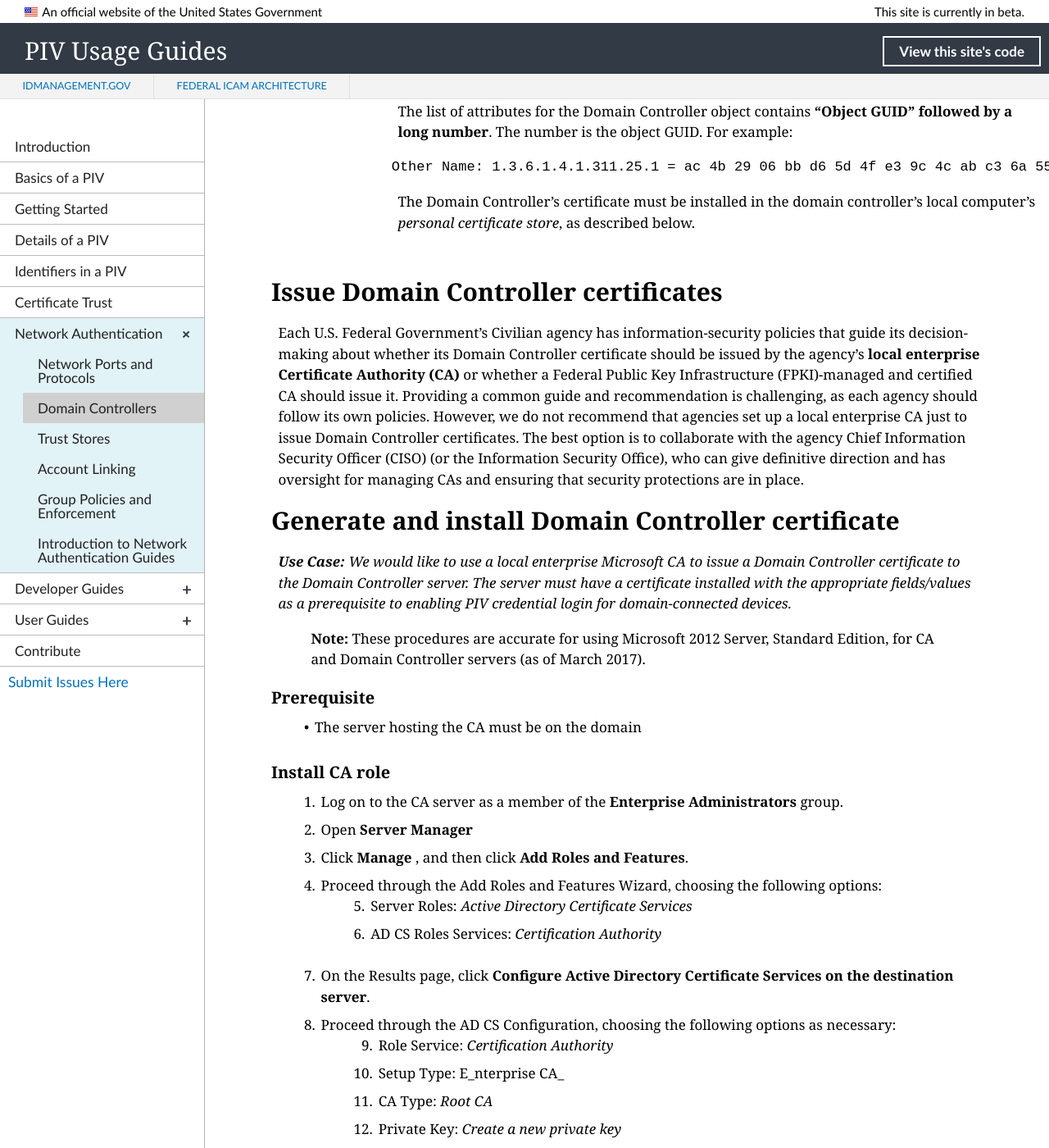
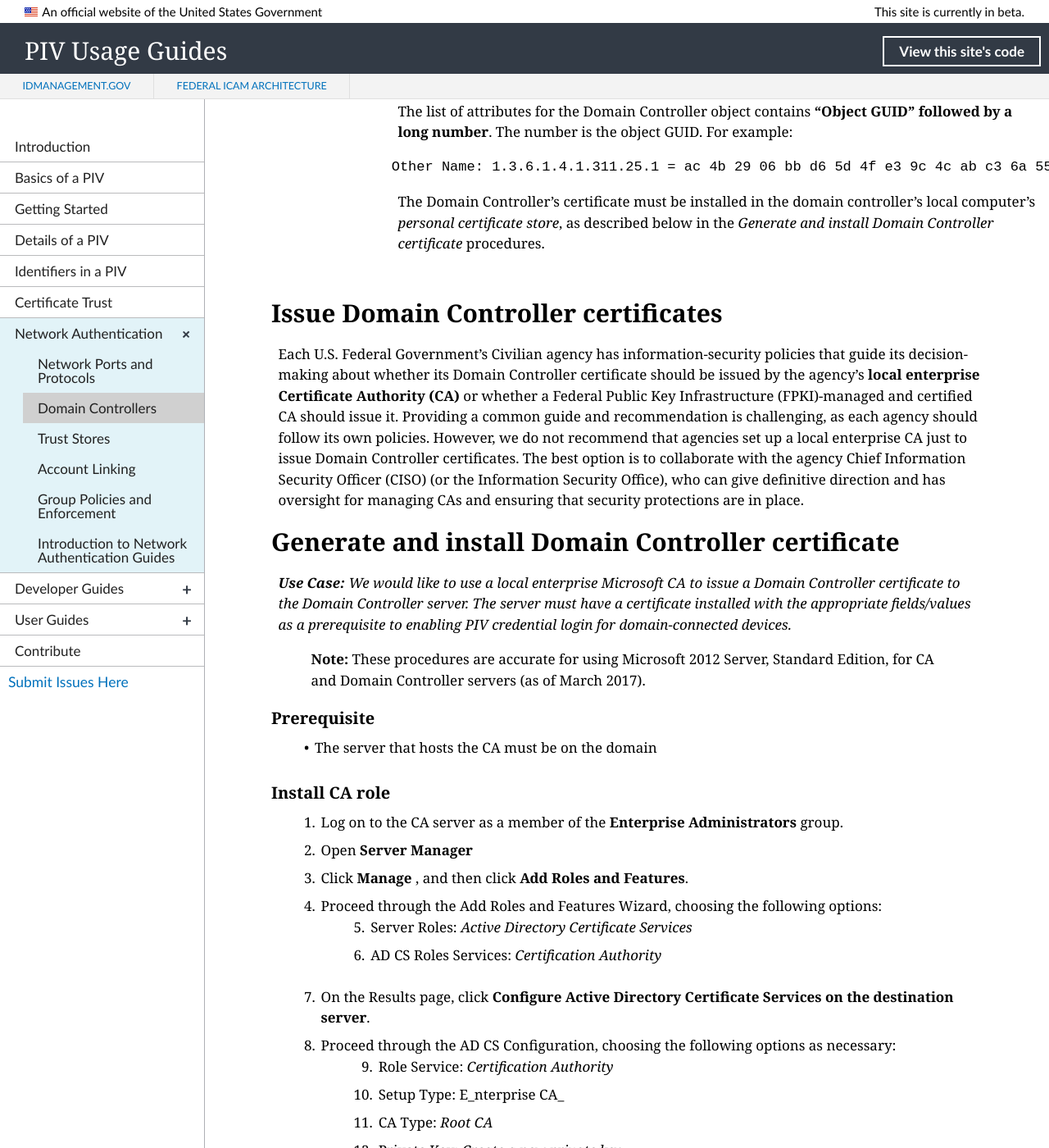
Before and after one commit to GSA/piv-guides, a Jekyll site: the page built from _networkconfig/2_domaincontrollers.md, in a window 1280 px wide and 1400 px high, scrolled down 1393 px. Shown: the whole window at 82% size. Built offline with Jekyll 4.4.1, drawn with Linux system fonts in a browser that asks for light colours; nearby versions of some CDN libraries.

Commit message:
Update 2_domaincontrollers.md

```diff
--- a/_networkconfig/2_domaincontrollers.md
+++ b/_networkconfig/2_domaincontrollers.md
@@ -39,7 +39,7 @@ Domain Controller certificates must be issued with a set of specific extensions
 
             Other Name: 1.3.6.1.4.1.311.25.1 = ac 4b 29 06 bb d6 5d 4f e3 9c 4c ab c3 6a 55 d9
 
-    > The Domain Controller's certificate must be installed in the domain controller's local computer's _personal certificate store_, as described below.
+    > The Domain Controller's certificate must be installed in the domain controller's local computer's _personal certificate store_, as described below in the _Generate and install Domain Controller certificate_ procedures.
 
 ## Issue Domain Controller certificates
 
@@ -53,18 +53,18 @@ _**Use Case:** We would like to use a local enterprise Microsoft CA to issue a D
 
 ### Prerequisite
 
-  * The server hosting the CA must be on the domain
+  * The server that hosts the CA must be on the domain
 
 ### Install CA role
 
-1. Log on to the CA server as a member of the **Enterprise Administrators** group.
-2. Open **Server Manager**
-3. Click **Manage** , and then click **Add Roles and Features**.
-4. Proceed through the Add Roles and Features Wizard, choosing the following options:
-  * Server Roles: _Active Directory Certificate Services_
-  * AD CS Roles Services: _Certification Authority_
-5. On the Results page, click **Configure Active Directory Certificate Services on the destination server**.
-6. Proceed through the AD CS Configuration, choosing the following options as necessary:
+  1. Log on to the CA server as a member of the **Enterprise Administrators** group.
+  2. Open **Server Manager**
+  3. Click **Manage** , and then click **Add Roles and Features**.
+  4. Proceed through the Add Roles and Features Wizard, choosing the following options:
+     1. Server Roles: _Active Directory Certificate Services_
+     2. AD CS Roles Services: _Certification Authority_
+  5. On the Results page, click **Configure Active Directory Certificate Services on the destination server**.
+  6. Proceed through the AD CS Configuration, choosing the following options as necessary:
   * Role Service: _Certification Authority_
   * Setup Type: E_nterprise CA_
   * CA Type: _Root CA_
```
